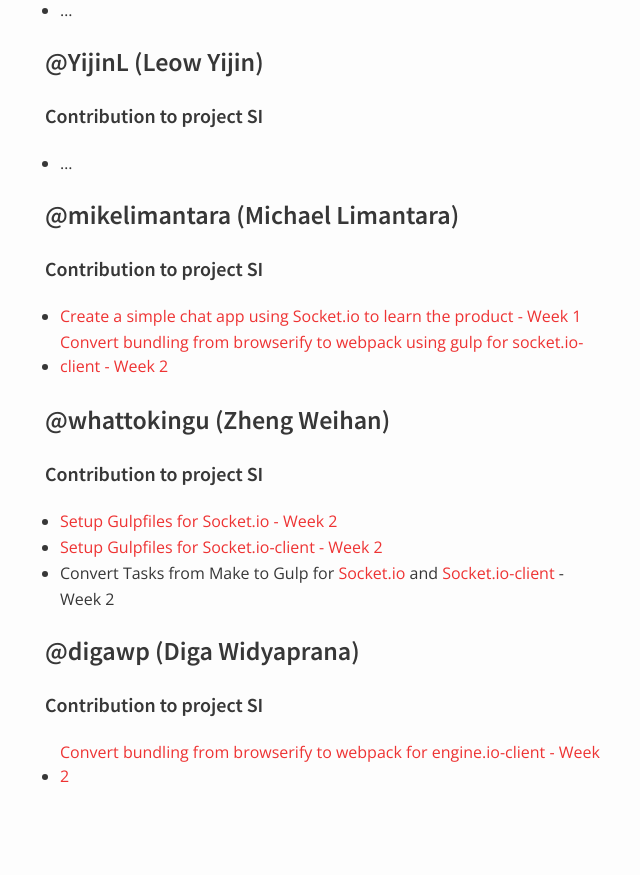
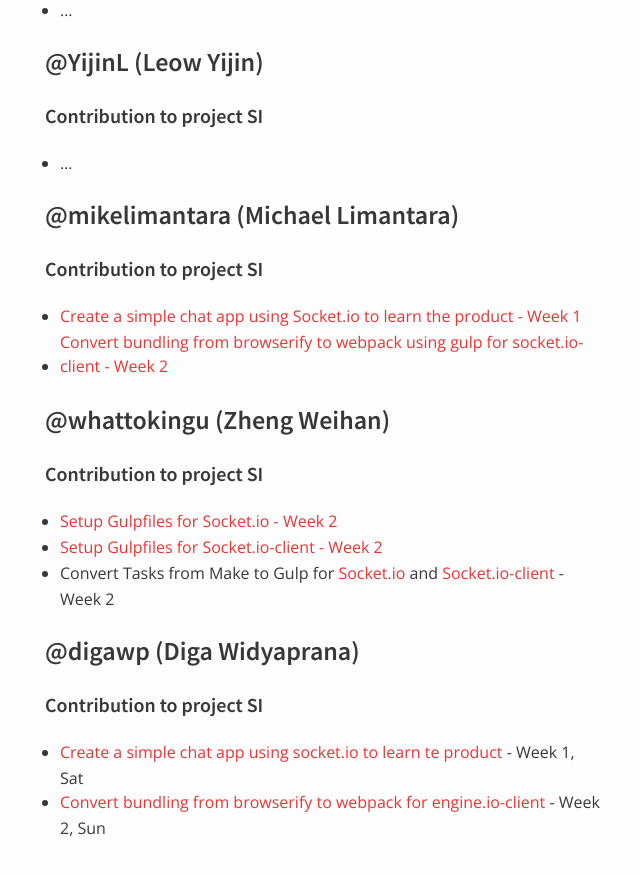
Before and after one commit to nus-oss/cs3281-AY1516S2-website, a Jekyll site: the page built from teams/socketio.md, in a window 1280 px wide and 900 px high, scrolled down 1371 px. Shown: the top 875 px of the window, without its empty margins (325-965 px from the left). Built offline with Jekyll 4.4.1, drawn with Linux system fonts in a browser that asks for light colours; before the commit the page ends 2221 px from its top, so only the background shows below that.

Commit message:
Add another entry and day of week to @digawp contributions

```diff
--- a/teams/socketio.md
+++ b/teams/socketio.md
@@ -66,4 +66,5 @@
 ### @digawp (Diga Widyaprana)
 
 #### Contribution to project SI
-* [Convert bundling from browserify to webpack for engine.io-client - Week 2](https://github.com/nus-fboa2016-si/engine.io-client/tree/webpack)
+* [Create a simple chat app using socket.io to learn te product](https://github.com/digawp/socket-io-chat) - Week 1, Sat
+* [Convert bundling from browserify to webpack for engine.io-client](https://github.com/nus-fboa2016-si/engine.io-client/tree/webpack) - Week 2, Sun
```
